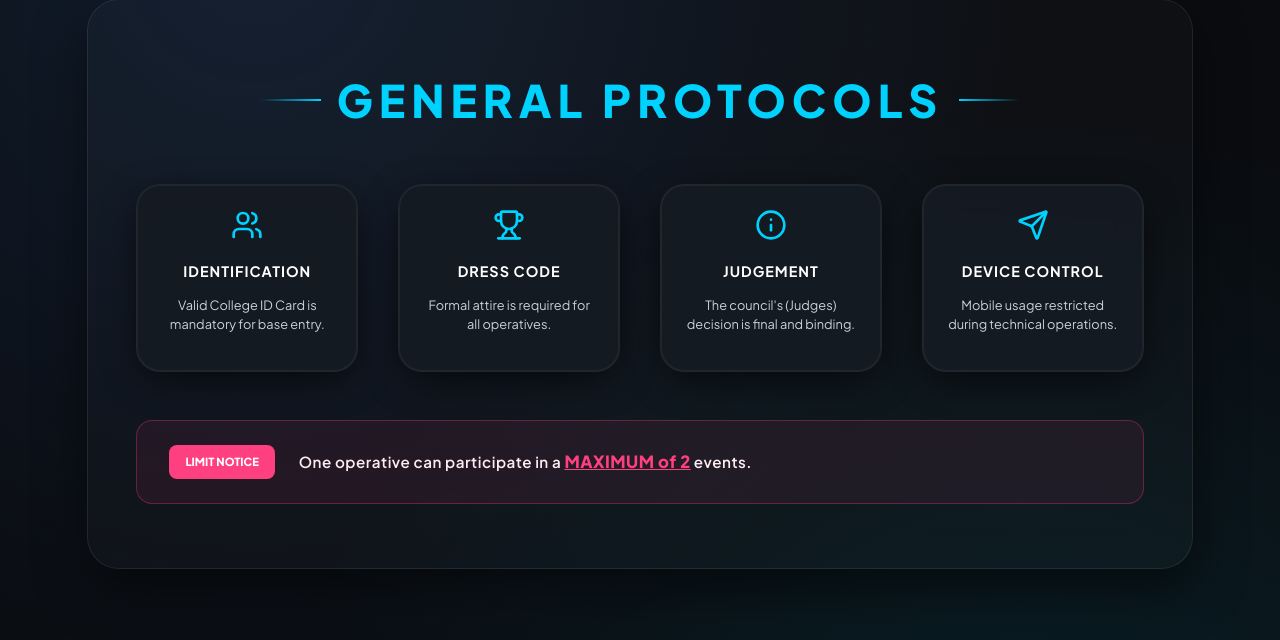
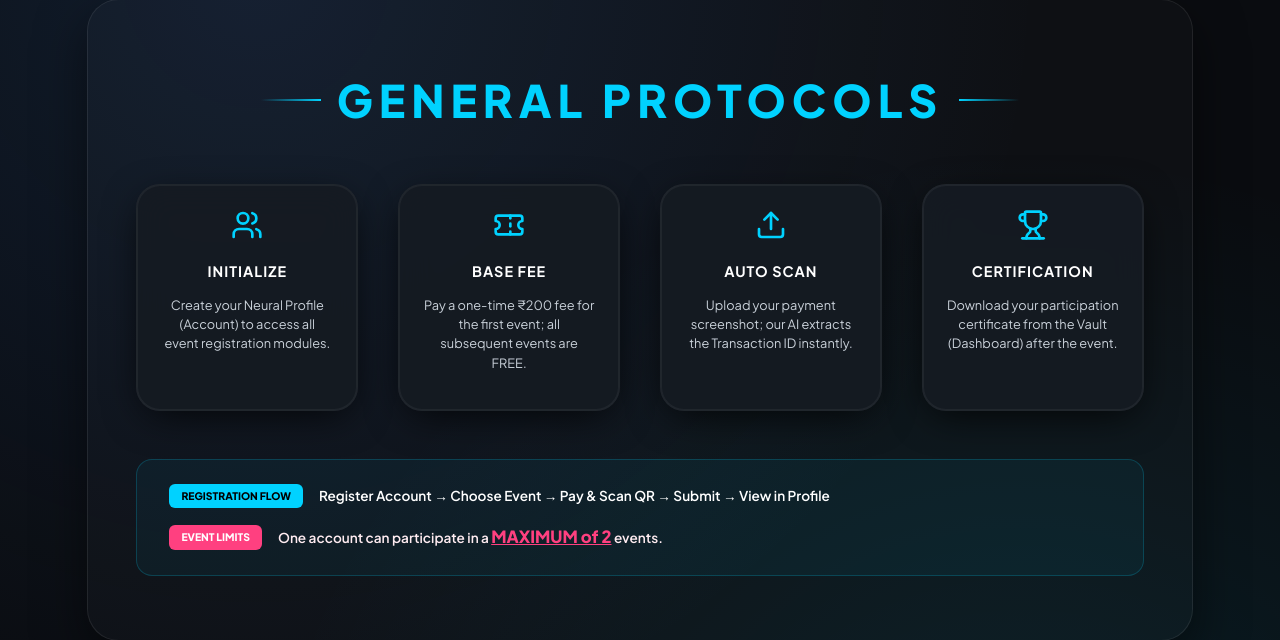
Before and after one commit to Danushree2004/Symposium, a React app in the folder frontend/: page / in a window 1280 px wide. Shown: the part 740-1380 px from the top of the page. Built offline with nearby package versions, Linux system fonts and the light colour scheme; no server answers; the HTML template or start-up script is replaced by a standard one.

Commit message:
Fix syntax error: close motion.div in EventDetail.jsx

```diff
--- a/frontend/src/EventDashboard.jsx
+++ b/frontend/src/EventDashboard.jsx
@@ -199,31 +199,35 @@ const EventDashboard = () => {
                     <div style={{ display: 'grid', gridTemplateColumns: 'repeat(auto-fit, minmax(220px, 1fr))', gap: '2.5rem' }}>
                         <div className="glass-card" style={{ padding: '1.5rem', border: '1px solid rgba(255,255,255,0.05)', textAlign: 'center' }}>
                             <div style={{ color: 'var(--accent-primary)', marginBottom: '1rem', display: 'flex', justifyContent: 'center' }}><Users size={32} /></div>
-                            <h4 style={{ color: 'white', marginBottom: '0.8rem', fontWeight: 700, fontSize: '0.9rem', letterSpacing: '1px' }}>IDENTIFICATION</h4>
-                            <p style={{ color: 'var(--text-secondary)', fontSize: '0.8rem', lineHeight: '1.5' }}>Valid College ID Card is mandatory for base entry.</p>
+                            <h4 style={{ color: 'white', marginBottom: '0.8rem', fontWeight: 700, fontSize: '0.9rem', letterSpacing: '1px' }}>INITIALIZE</h4>
+                            <p style={{ color: 'var(--text-secondary)', fontSize: '0.8rem', lineHeight: '1.5' }}>Create your Neural Profile (Account) to access all event registration modules.</p>
+                        </div>
+                        <div className="glass-card" style={{ padding: '1.5rem', border: '1px solid rgba(255,255,255,0.05)', textAlign: 'center' }}>
+                            <div style={{ color: 'var(--accent-primary)', marginBottom: '1rem', display: 'flex', justifyContent: 'center' }}><Ticket size={32} /></div>
+                            <h4 style={{ color: 'white', marginBottom: '0.8rem', fontWeight: 700, fontSize: '0.9rem', letterSpacing: '1px' }}>BASE FEE</h4>
+                            <p style={{ color: 'var(--text-secondary)', fontSize: '0.8rem', lineHeight: '1.5' }}>Pay a one-time ₹200 fee for the first event; all subsequent events are FREE.</p>
+                        </div>
+                        <div className="glass-card" style={{ padding: '1.5rem', border: '1px solid rgba(255,255,255,0.05)', textAlign: 'center' }}>
+                            <div style={{ color: 'var(--accent-primary)', marginBottom: '1rem', display: 'flex', justifyContent: 'center' }}><Upload size={32} /></div>
+                            <h4 style={{ color: 'white', marginBottom: '0.8rem', fontWeight: 700, fontSize: '0.9rem', letterSpacing: '1px' }}>AUTO SCAN</h4>
+                            <p style={{ color: 'var(--text-secondary)', fontSize: '0.8rem', lineHeight: '1.5' }}>Upload your payment screenshot; our AI extracts the Transaction ID instantly.</p>
                         </div>
                         <div className="glass-card" style={{ padding: '1.5rem', border: '1px solid rgba(255,255,255,0.05)', textAlign: 'center' }}>
                             <div style={{ color: 'var(--accent-primary)', marginBottom: '1rem', display: 'flex', justifyContent: 'center' }}><Trophy size={32} /></div>
-                            <h4 style={{ color: 'white', marginBottom: '0.8rem', fontWeight: 700, fontSize: '0.9rem', letterSpacing: '1px' }}>DRESS CODE</h4>
-                            <p style={{ color: 'var(--text-secondary)', fontSize: '0.8rem', lineHeight: '1.5' }}>Formal attire is required for all operatives.</p>
-                        </div>
-                        <div className="glass-card" style={{ padding: '1.5rem', border: '1px solid rgba(255,255,255,0.05)', textAlign: 'center' }}>
-                            <div style={{ color: 'var(--accent-primary)', marginBottom: '1rem', display: 'flex', justifyContent: 'center' }}><Info size={32} /></div>
-                            <h4 style={{ color: 'white', marginBottom: '0.8rem', fontWeight: 700, fontSize: '0.9rem', letterSpacing: '1px' }}>JUDGEMENT</h4>
-                            <p style={{ color: 'var(--text-secondary)', fontSize: '0.8rem', lineHeight: '1.5' }}>The council's (Judges) decision is final and binding.</p>
-                        </div>
-                        <div className="glass-card" style={{ padding: '1.5rem', border: '1px solid rgba(255,255,255,0.05)', textAlign: 'center' }}>
-                            <div style={{ color: 'var(--accent-primary)', marginBottom: '1rem', display: 'flex', justifyContent: 'center' }}><Send size={32} /></div>
-                            <h4 style={{ color: 'white', marginBottom: '0.8rem', fontWeight: 700, fontSize: '0.9rem', letterSpacing: '1px' }}>DEVICE CONTROL</h4>
-                            <p style={{ color: 'var(--text-secondary)', fontSize: '0.8rem', lineHeight: '1.5' }}>Mobile usage restricted during technical operations.</p>
+                            <h4 style={{ color: 'white', marginBottom: '0.8rem', fontWeight: 700, fontSize: '0.9rem', letterSpacing: '1px' }}>CERTIFICATION</h4>
+                            <p style={{ color: 'var(--text-secondary)', fontSize: '0.8rem', lineHeight: '1.5' }}>Download your participation certificate from the Vault (Dashboard) after the event.</p>
                         </div>
                     </div>
 
-                    <div style={{ marginTop: '3rem', padding: '1.5rem 2rem', borderRadius: '16px', background: 'rgba(255, 64, 128, 0.08)', border: '1px solid rgba(255, 64, 128, 0.3)', display: 'flex', alignItems: 'center', gap: '1.5rem' }}>
-                        <div style={{ background: '#ff4080', color: 'white', padding: '8px 16px', borderRadius: '8px', fontSize: '0.7rem', fontWeight: 900, textTransform: 'uppercase' }}>Limit Notice</div>
-                        <p style={{ color: '#ffecf1', fontWeight: 600, fontSize: '0.95rem', margin: 0, letterSpacing: '0.5px' }}>
-                            One operative can participate in a <span style={{ color: '#ff4080', fontWeight: 900, textDecoration: 'underline' }}>MAXIMUM of 2</span> events.
-                        </p>
+                    <div style={{ marginTop: '3rem', padding: '1.5rem 2rem', borderRadius: '16px', background: 'rgba(0, 210, 255, 0.05)', border: '1px solid rgba(0, 210, 255, 0.2)', display: 'flex', flexDirection: 'column', gap: '1rem' }}>
+                        <div style={{ display: 'flex', alignItems: 'center', gap: '1rem' }}>
+                            <div style={{ background: 'var(--accent-primary)', color: 'black', padding: '4px 12px', borderRadius: '6px', fontSize: '0.65rem', fontWeight: 900, textTransform: 'uppercase' }}>Registration Flow</div>
+                            <p style={{ color: 'white', fontSize: '0.85rem', fontWeight: 600, margin: 0 }}>Register Account → Choose Event → Pay & Scan QR → Submit → View in Profile</p>
+                        </div>
+                        <div style={{ display: 'flex', alignItems: 'center', gap: '1rem' }}>
+                            <div style={{ background: '#ff4080', color: 'white', padding: '4px 12px', borderRadius: '6px', fontSize: '0.65rem', fontWeight: 900, textTransform: 'uppercase' }}>Event Limits</div>
+                            <p style={{ color: '#ffecf1', fontWeight: 600, fontSize: '0.85rem', margin: 0 }}>One account can participate in a <span style={{ color: '#ff4080', fontWeight: 900, textDecoration: 'underline' }}>MAXIMUM of 2</span> events.</p>
+                        </div>
                     </div>
                 </div>
 
```
